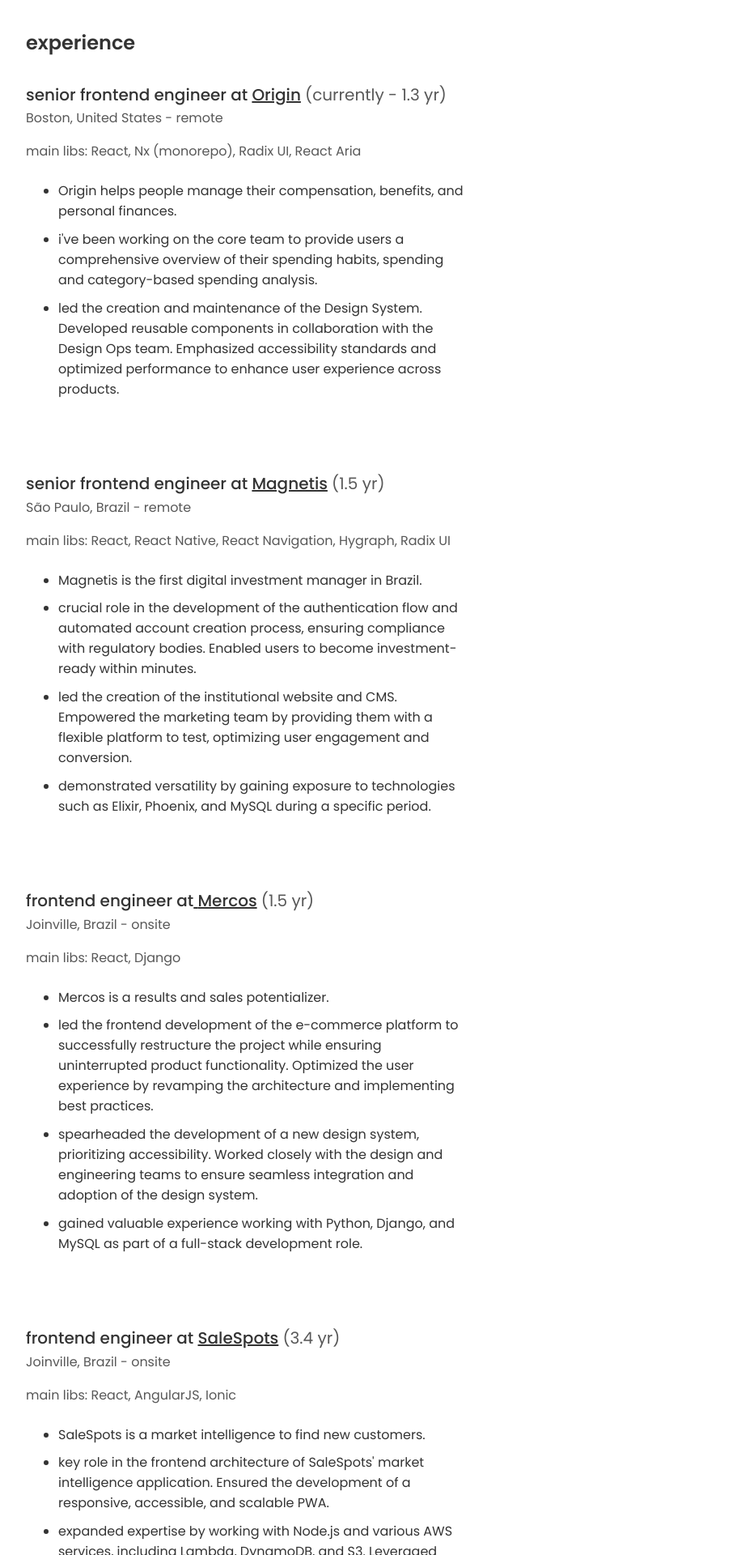
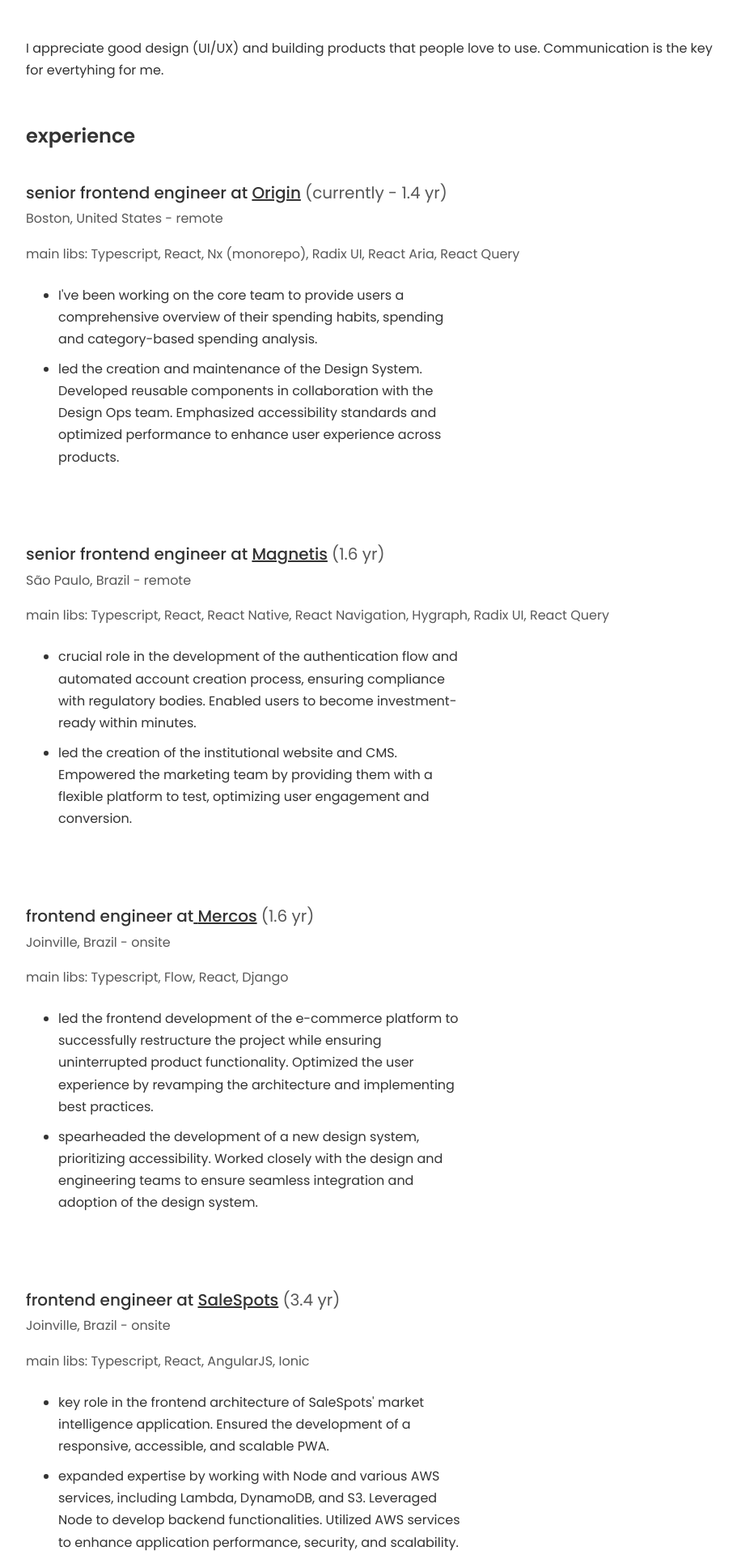
Before and after one commit to murillo94/site, a Next.js app: page /resume in a window 1280 px wide. Shown: the part 260-2180 px from the top of the page at 81% size, without its empty margins (64-975 px from the left). Built offline with nearby package versions, Linux system fonts and the light colour scheme.

Commit message:
feat: improve resume description

```diff
--- a/src/app/globals.css
+++ b/src/app/globals.css
@@ -26,6 +26,7 @@
 * {
   box-sizing: border-box;
   margin: 0;
+  line-height: 1.7;
 }
 
 html,
--- a/src/app/page.module.css
+++ b/src/app/page.module.css
@@ -20,6 +20,10 @@
   transition: transform 0.5s ease-out;
 }
 
+.footer {
+  margin-top: 3rem;
+}
+
 .socials {
   display: flex;
   align-items: center;
--- a/src/app/resume/page.module.css
+++ b/src/app/resume/page.module.css
@@ -1,3 +1,7 @@
+.description {
+  width: 80%;
+}
+
 .infos {
   display: none;
   flex-direction: column;
@@ -38,6 +42,10 @@
 }
 
 @media (max-width: 64rem) {
+  .description {
+    width: 100%;
+  }
+
   .list {
     width: 100%;
   }
--- a/src/app/resume/page.tsx
+++ b/src/app/resume/page.tsx
@@ -6,33 +6,54 @@
 
 import styles from './page.module.css';
 
+export const revalidate = 600000;
 export const metadata = {
   title: 'resume - professional background'
 };
 
-const saleSpotsYears = 3.4;
-const mercosYear = 1.5;
-const magnetisYear = 1.5;
+const saleSpotsDays = 1241; // 1.241 days - 3.4 year
+const mercosDays = 547; // 547 days - 1.5 year
+const magnetisDays = 547; // 547 days - 1.5 year
 
 dayjs.extend(duration);
 
+const humaniseDate = (diff: number) => {
+  let str = '';
+  const values = [365, 30];
+  const length = values.length;
+
+  for (let i = 0; i < length; i++) {
+    const amount = Math.floor(diff / values[i]);
+    str += amount + (i === 0 ? '.' : '');
+    diff -= amount * values[i];
+  }
+
+  return str;
+};
+
 export default function Home() {
-  const diffDate = dayjs.duration(dayjs('2021-11-15').diff(new Date()));
-  const years = Math.abs(diffDate.get('years'));
-  const months = Math.abs(diffDate.get('months'));
-  const currentJobYears = parseFloat(`${years}.${months}`);
-  const totalJobsYears = Math.floor(
-    saleSpotsYears + mercosYear + magnetisYear + currentJobYears
-  );
+  const diffDate = dayjs.duration(dayjs('2021-10-15').diff(new Date()));
+  const currentJobDays = Math.abs(diffDate.asDays());
 
   return (
     <>
+      <header className={styles['off-print']}>
+        <InternalLinkNav
+          links={[
+            { slug: '/', name: 'home' },
+            { slug: '/blog', name: 'blog' }
+          ]}
+        />
+      </header>
       <div>
-        <h1>resume</h1>
+        <h1>Murillo&apos;s resume</h1>
         <p>professional background</p>
       </div>
-      <div>
-        <p>+{totalJobsYears} years of experience as a frontend engineer</p>
+      <div className={styles.description}>
+        <p>
+          I appreciate good design (UI/UX) and building products that people
+          love to use. Communication is the key for evertyhing for me.
+        </p>
       </div>
       <div className={`${styles.infos} ${styles['on-print']}`}>
         <p>name: Murillo de Miranda Pereira</p>
@@ -52,22 +73,23 @@
                 Origin
               </Link>{' '}
               <span className={styles.date}>
-                (currently - {currentJobYears} yr)
+                (currently - {humaniseDate(currentJobDays)} yr)
               </span>
             </p>
             <p className={styles.experienceSubTitle}>
               Boston, United States - remote
             </p>
             <p className={styles.experienceLibs}>
-              main libs: React, Nx (monorepo), Radix UI, React Aria
+              main libs: Typescript, React, Nx (monorepo), Radix UI, React Aria,
+              React Query
             </p>
             <ul className={styles.list}>
-              <li>
+              {/* <li>
                 Origin helps people manage their compensation, benefits, and
                 personal finances.
-              </li>
+              </li> */}
               <li>
-                i&apos;ve been working on the core team to provide users a
+                I&apos;ve been working on the core team to provide users a
                 comprehensive overview of their spending habits, spending and
                 category-based spending analysis.
               </li>
@@ -85,19 +107,21 @@
               <Link href="https://magnetis.com.br/" target="_blank">
                 Magnetis
               </Link>{' '}
-              <span className={styles.date}>({magnetisYear} yr)</span>
+              <span className={styles.date}>
+                ({humaniseDate(magnetisDays)} yr)
+              </span>
             </p>
             <p className={styles.experienceSubTitle}>
               São Paulo, Brazil - remote
             </p>
             <p className={styles.experienceLibs}>
-              main libs: React, React Native, React Navigation, Hygraph, Radix
-              UI
+              main libs: Typescript, React, React Native, React Navigation,
+              Hygraph, Radix UI, React Query
             </p>
             <ul className={styles.list}>
-              <li>
+              {/* <li>
                 Magnetis is the first digital investment manager in Brazil.
-              </li>
+              </li> */}
               <li>
                 crucial role in the development of the authentication flow and
                 automated account creation process, ensuring compliance with
@@ -109,10 +133,10 @@
                 the marketing team by providing them with a flexible platform to
                 test, optimizing user engagement and conversion.
               </li>
-              <li>
+              {/* <li>
                 demonstrated versatility by gaining exposure to technologies
                 such as Elixir, Phoenix, and MySQL during a specific period.
-              </li>
+              </li> */}
             </ul>
           </div>
           <div>
@@ -122,14 +146,18 @@
                 {' '}
                 Mercos
               </Link>{' '}
-              <span className={styles.date}>({mercosYear} yr)</span>
+              <span className={styles.date}>
+                ({humaniseDate(mercosDays)} yr)
+              </span>
             </p>
             <p className={styles.experienceSubTitle}>
               Joinville, Brazil - onsite
             </p>
-            <p className={styles.experienceLibs}>main libs: React, Django</p>
+            <p className={styles.experienceLibs}>
+              main libs: Typescript, Flow, React, Django
+            </p>
             <ul className={styles.list}>
-              <li>Mercos is a results and sales potentializer.</li>
+              {/* <li>Mercos is a results and sales potentializer.</li> */}
               <li>
                 led the frontend development of the e-commerce platform to
                 successfully restructure the project while ensuring
@@ -143,10 +171,10 @@
                 teams to ensure seamless integration and adoption of the design
                 system.
               </li>
-              <li>
+              {/* <li>
                 gained valuable experience working with Python, Django, and
                 MySQL as part of a full-stack development role.
-              </li>
+              </li> */}
             </ul>
           </div>
           <div>
@@ -158,37 +186,32 @@
               >
                 SaleSpots
               </Link>{' '}
-              <span className={styles.date}>({saleSpotsYears} yr)</span>
+              <span className={styles.date}>
+                ({humaniseDate(saleSpotsDays)} yr)
+              </span>
             </p>
             <p className={styles.experienceSubTitle}>
               Joinville, Brazil - onsite
             </p>
             <p className={styles.experienceLibs}>
-              main libs: React, AngularJS, Ionic
+              main libs: Typescript, React, AngularJS, Ionic
             </p>
             <ul className={styles.list}>
-              <li>SaleSpots is a market intelligence to find new customers.</li>
+              {/* <li>SaleSpots is a market intelligence to find new customers.</li> */}
               <li>
                 key role in the frontend architecture of SaleSpots&apos; market
                 intelligence application. Ensured the development of a
                 responsive, accessible, and scalable PWA.
               </li>
               <li>
-                expanded expertise by working with Node.js and various AWS
-                services, including Lambda, DynamoDB, and S3. Leveraged Node.js
-                to develop backend functionalities. Utilized AWS services to
+                expanded expertise by working with Node and various AWS
+                services, including Lambda, DynamoDB, and S3. Leveraged Node to
+                develop backend functionalities. Utilized AWS services to
                 enhance application performance, security, and scalability.
               </li>
             </ul>
           </div>
         </div>
-      </section>
-      <section>
-        <h2>language</h2>
-        <ul className={styles.list}>
-          <li>english - advanced</li>
-          <li>portuguese - native</li>
-        </ul>
       </section>
       <section>
         <h2>education</h2>
@@ -203,14 +226,13 @@
           </li>
         </ul>
       </section>
-      <footer className={styles['off-print']}>
-        <InternalLinkNav
-          links={[
-            { slug: '/', name: 'home' },
-            { slug: '/blog', name: 'blog' }
-          ]}
-        />
-      </footer>
+      <section>
+        <h2>language</h2>
+        <ul className={styles.list}>
+          <li>english - advanced</li>
+          <li>portuguese - native</li>
+        </ul>
+      </section>
     </>
   );
 }
--- a/src/components/internal-link-nav/internal-link-nav.module.css
+++ b/src/components/internal-link-nav/internal-link-nav.module.css
@@ -3,7 +3,6 @@
   align-items: center;
   justify-content: center;
   gap: 1rem;
-  margin-top: 3rem;
 }
 
 .internals span {
--- a/src/components/internal-link-nav/internal-link-nav.tsx
+++ b/src/components/internal-link-nav/internal-link-nav.tsx
@@ -1,6 +1,7 @@
 import Link from 'next/link';
 
 import styles from './internal-link-nav.module.css';
+import { Fragment } from 'react';
 
 interface Props {
   links: { slug: string; name: string }[];
@@ -12,12 +13,10 @@
   return (
     <nav className={styles.internals}>
       {links.map((item, index) => (
-        <>
-          <Link key={item.slug} href={item.slug}>
-            {item.name}
-          </Link>
+        <Fragment key={item.slug}>
+          <Link href={item.slug}>{item.name}</Link>
           {index !== linksLength ? <span>&#9676;</span> : null}
-        </>
+        </Fragment>
       ))}
     </nav>
   );
```
Also changed, not shown: package.json (+9 -7 lines), src/app/blog/[post]/page.tsx (+8 -8 lines), src/app/blog/page.tsx (+8 -8 lines), src/app/page.tsx (+20 -12 lines), 1 other file (tests, documents, lock files or other folders).
